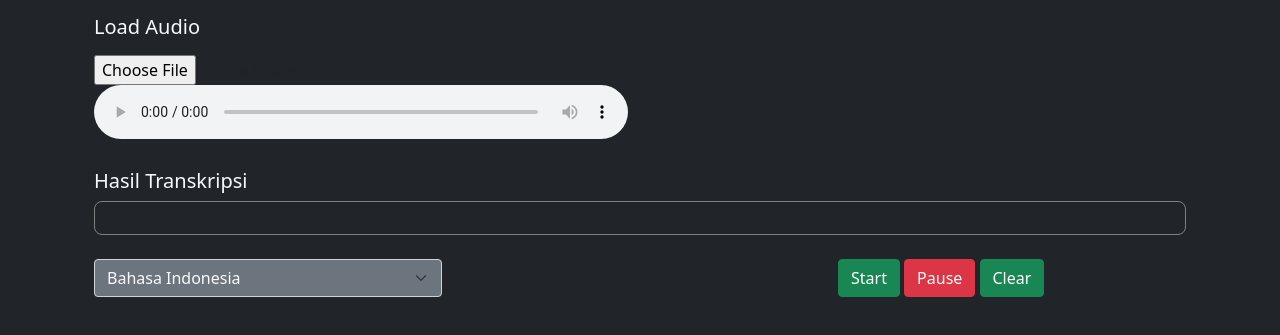
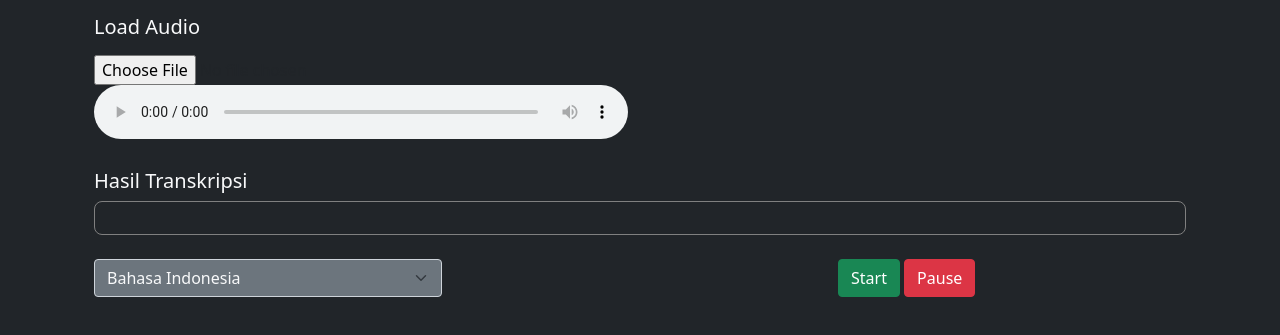
Before and after one commit to ali-mulyanto/audio_ke_teks, a plain HTML site: page index.html in a window 1280 px wide. Shown: the part 121-456 px from the top of the page. Drawn offline with nearby package versions, Linux system fonts and the light colour scheme.

Commit message:
Update index.html

```diff
--- a/index.html
+++ b/index.html
@@ -66,7 +66,7 @@
      <div class="mt-4">
         <button class="btn btn-success" id="start">Start</button>
         <button class="btn btn-danger" id="stop">Pause</button>
-        <button class="btn btn-success" id="clear">Clear</button>
+
       </div>
   </div>
 </div>
```
